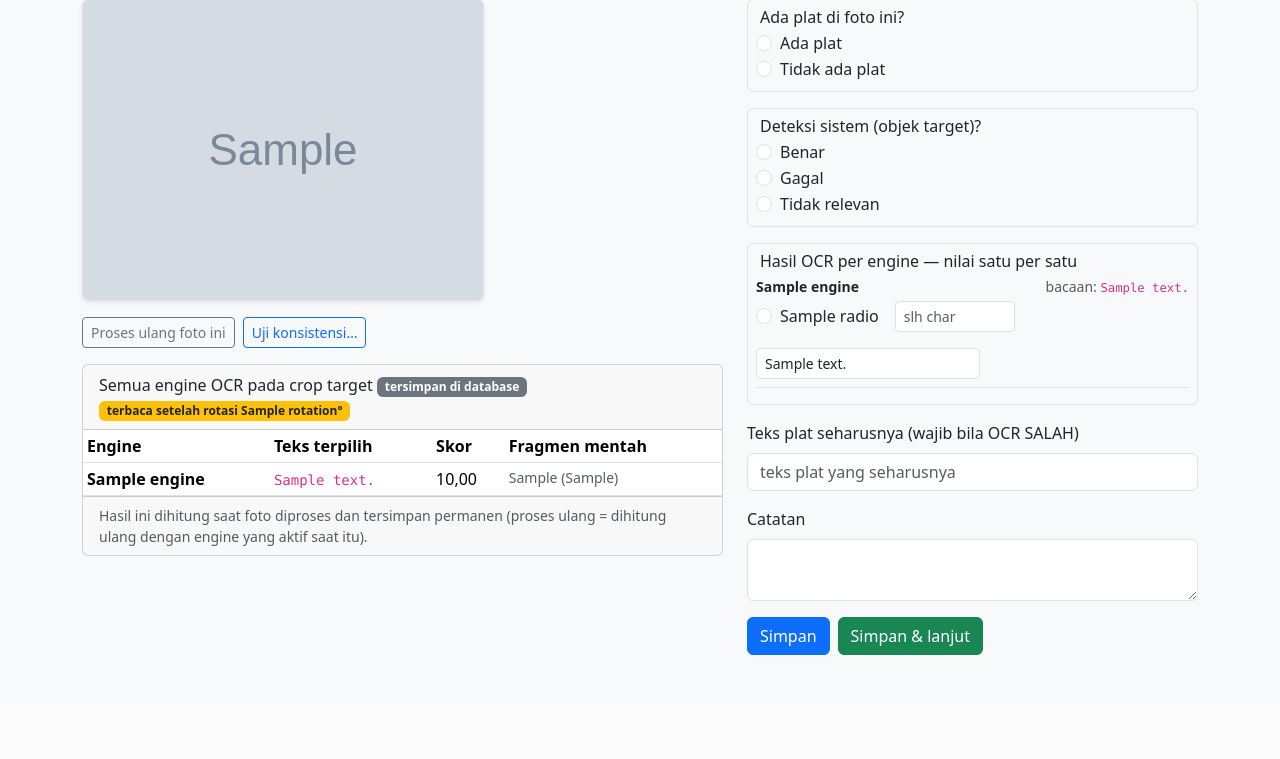
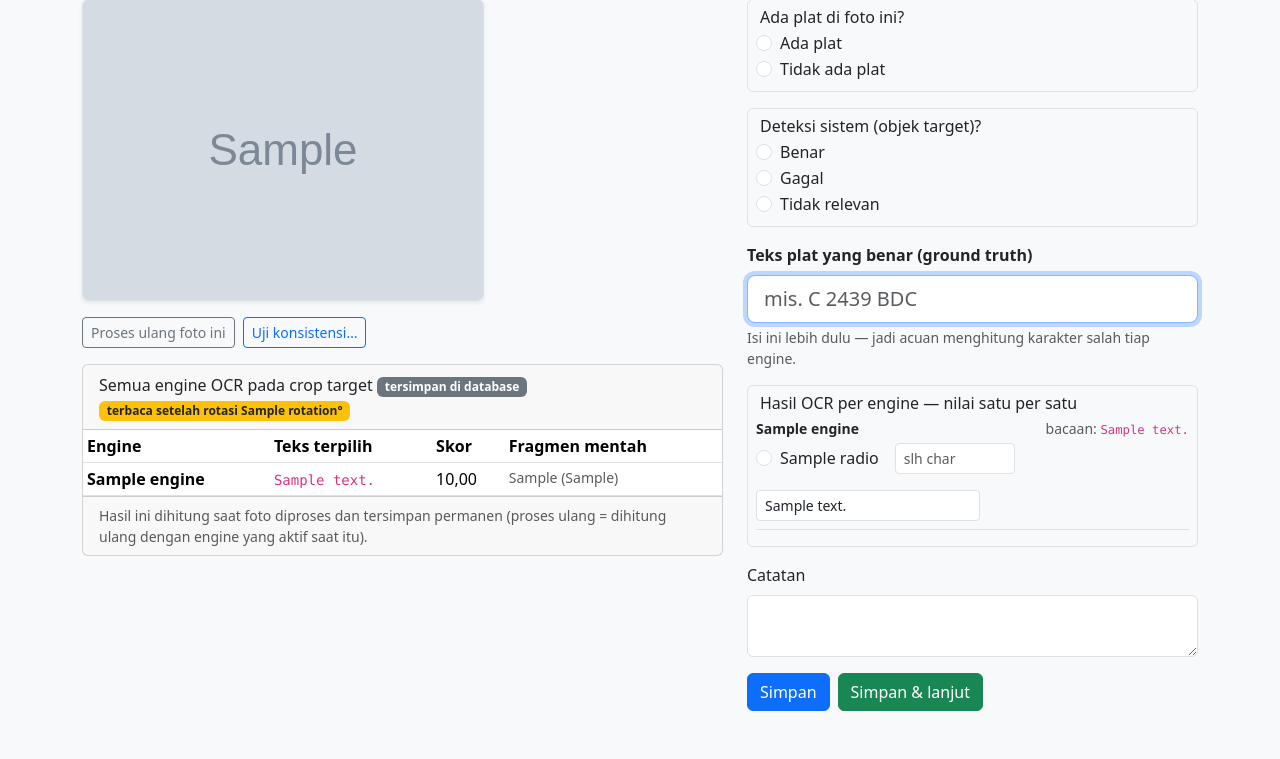
Before and after one commit to lufias69/Yolo-GLM-Plat-Detection, a Django app: template webapp/testing/templates/testing/photo_detail.html in a window 1280 px wide. Shown: the part 195-954 px from the top of the page. Before the commit the page ends 850 px from the top, so only its background shows below. Run offline with Django 5.2, Linux system fonts and the light colour scheme; tables that the repository leaves empty hold one stand-in row (values such as "Sample post"); the template is opened without the code that fills it: values that come from a table or form of the project are taken from there, most other values are stand-ins (such as "Sample title", 1, 10 or a date in 2020); grey boxes marked "Sample" are stand-in pictures; data that the repository does not hold is empty; some libraries are stand-ins or nearby versions.

Commit message:
ui: move ground-truth plate text above per-engine judgments
Co-Authored-By: Claude Code <noreply@anthropic.com>

```diff
--- a/webapp/testing/templates/testing/photo_detail.html
+++ b/webapp/testing/templates/testing/photo_detail.html
@@ -120,6 +120,14 @@
         {% endfor %}
       </fieldset>
 
+      <div class="mb-3">
+        <label class="form-label fw-semibold">Teks plat yang benar (ground truth)</label>
+        <input type="text" name="gt_text" class="form-control form-control-lg"
+               value="{{ form.gt_text.value|default:'' }}" placeholder="mis. C 2439 BDC" autofocus>
+        <div class="form-text">Isi ini lebih dulu — jadi acuan menghitung karakter salah tiap engine.</div>
+        {{ form.gt_text.errors }}
+      </div>
+
       <fieldset class="border rounded p-2 mb-3">
         <legend class="h6 mb-1 px-1">Hasil OCR per engine — nilai satu per satu</legend>
         {% for row in engine_rows %}
@@ -148,11 +156,6 @@
       </fieldset>
 
       <div class="mb-3">
-        <label class="form-label">Teks plat seharusnya (wajib bila OCR SALAH)</label>
-        {{ form.gt_text }}
-        {{ form.gt_text.errors }}
-      </div>
-      <div class="mb-3">
         <label class="form-label">Catatan</label>
         {{ form.note }}
       </div>
```
